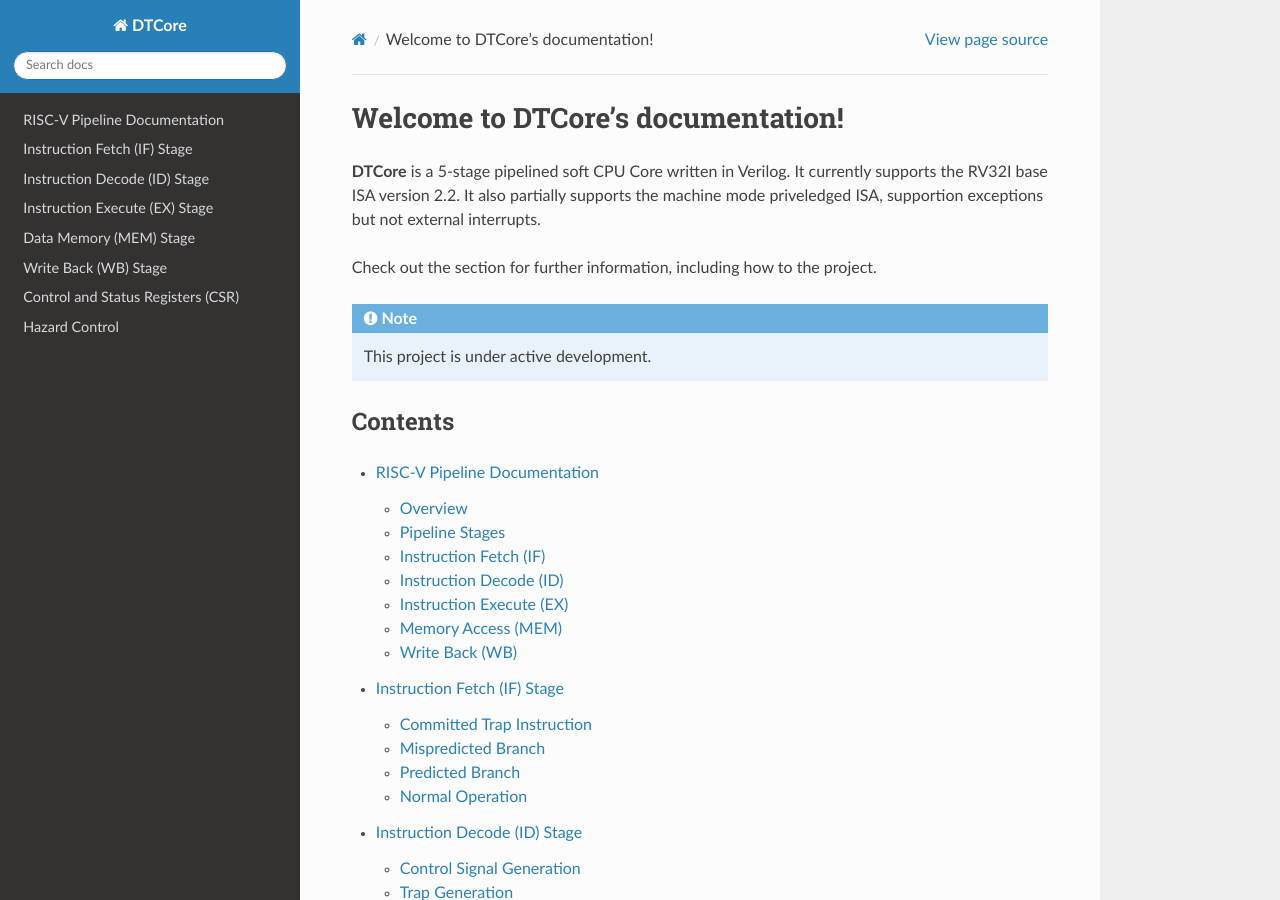
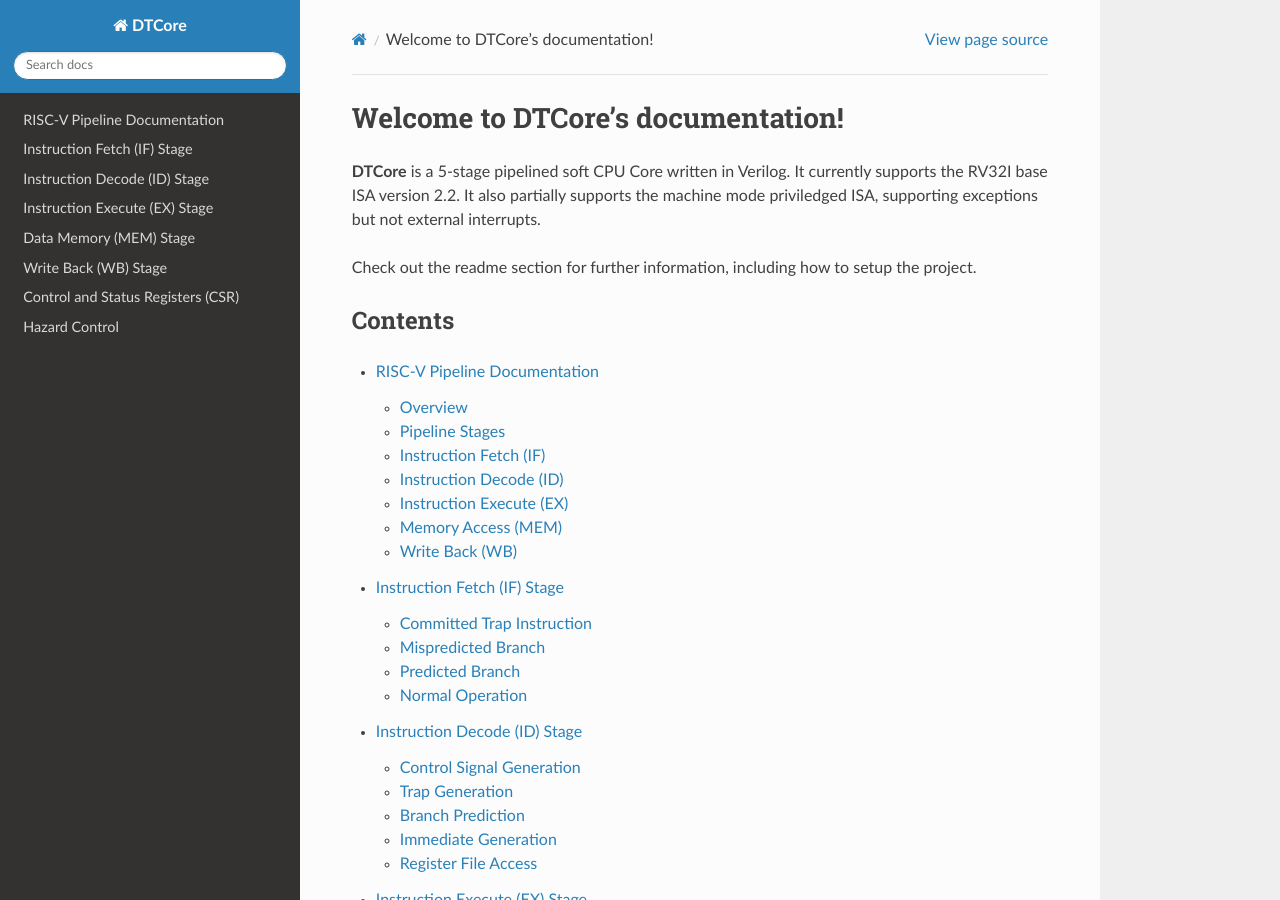
Before and after one commit to danthonyt/dtcore32, a Sphinx documentation site: the page built from docs/source/index.rst, in a window 1280 px wide and 900 px high. Built offline with Sphinx 7.4.7 and the Read the Docs theme 3.1.0, drawn with Linux system fonts in a browser that asks for light colours.

Commit message:
Fix typos and update setup instructions in index.rst
Corrected typos and improved clarity in documentation.

```diff
--- a/docs/source/index.rst
+++ b/docs/source/index.rst
@@ -2,15 +2,11 @@
 ===================================
 
 **DTCore** is a 5-stage pipelined soft CPU Core written in Verilog.
-It currently supports the RV32I base ISA version 2.2. It also partially supports the machine mode priveledged ISA, supportion exceptions but
+It currently supports the RV32I base ISA version 2.2. It also partially supports the machine mode priviledged ISA, supporting exceptions but
 not external interrupts.
 
-Check out the  section for further information, including
-how to  the project.
-
-.. note::
-
-   This project is under active development.
+Check out the readme section for further information, including
+how to setup the project.
 
 Contents
 --------
```
